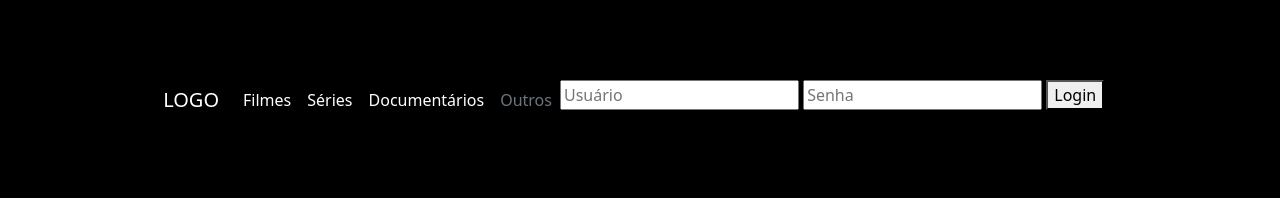
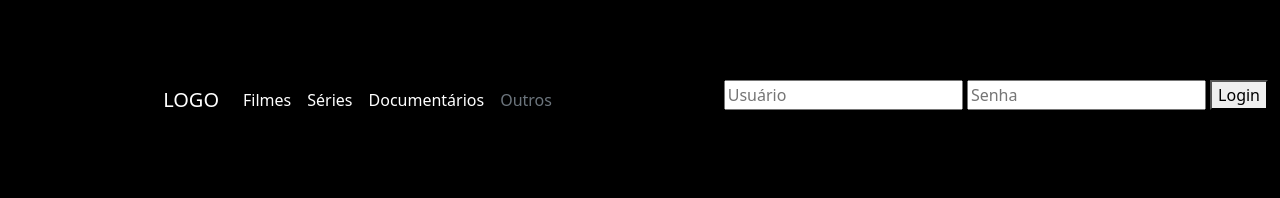
Before and after one commit to wagnermor/front-endI-checkpoint03, a plain HTML site: page index.html in a window 1280 px wide. Shown: the top 198 px of the page. Drawn offline with nearby package versions, Linux system fonts and the light colour scheme.

Commit message:
added .navbar-nav class in style.css file

```diff
--- a/css/style.css
+++ b/css/style.css
@@ -9,6 +9,10 @@
 .navbar {
   height: 25vh;
   padding-left: 4cm;
+}
+
+.navbar-nav {
+  width: 100%;
 }
 
 .login-container {
```
